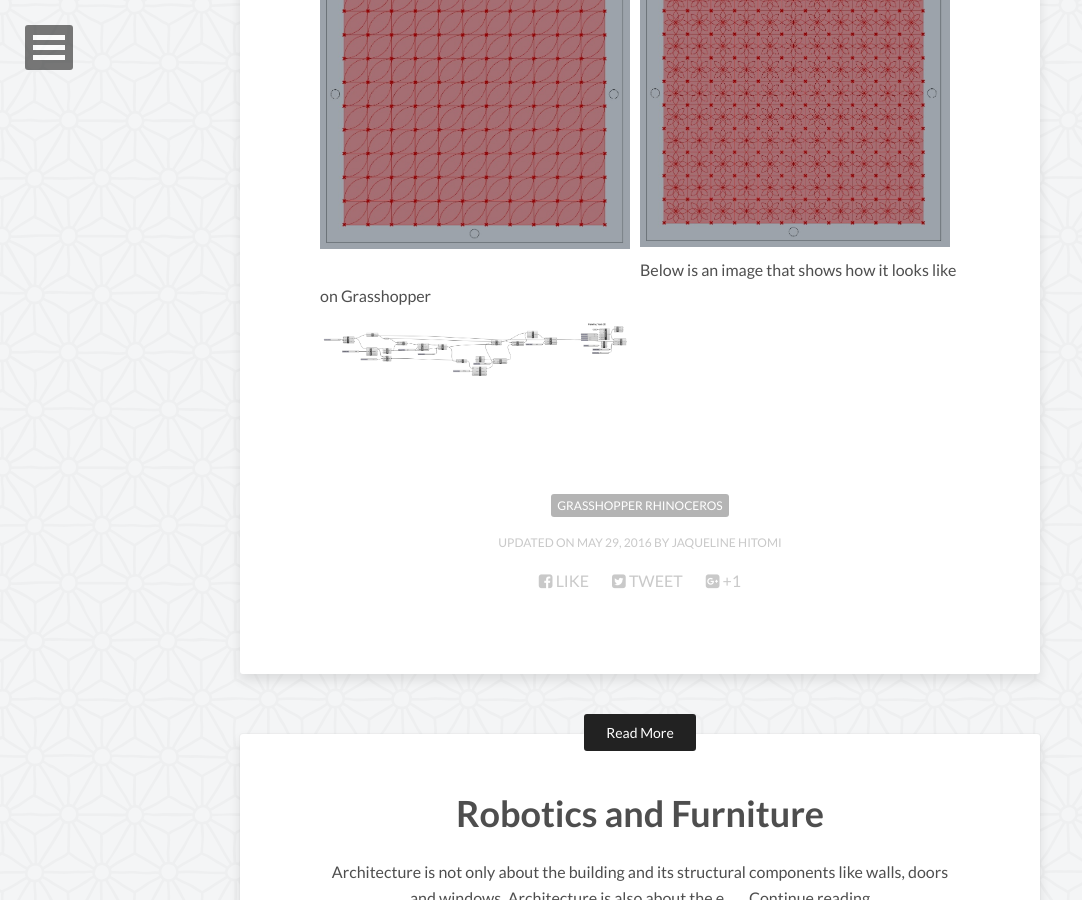
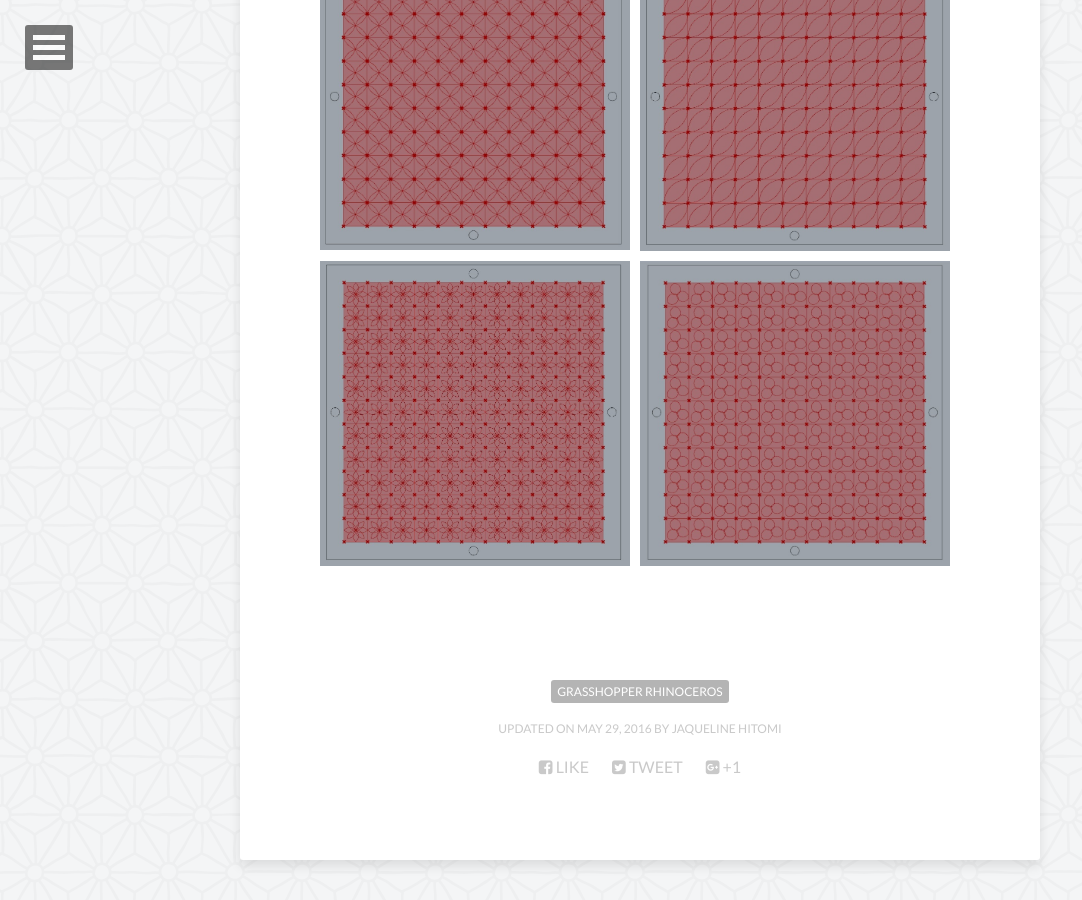
Before and after one commit to jfunatsu/jfunatsu.github.io, a Jekyll site: the page built from _posts/2016-06-06-grasshopper-box.md, in a window 1280 px wide and 900 px high, scrolled down 2480 px. Shown: the whole window, without its empty margins (0-1082 px from the left). Built offline with Jekyll 4.4.1, drawn with Linux system fonts in a browser that asks for light colours; nearby versions of some CDN libraries.

Commit message:
Update 2016-06-06-grasshopper-box.md

```diff
--- a/_posts/2016-06-06-grasshopper-box.md
+++ b/_posts/2016-06-06-grasshopper-box.md
@@ -37,15 +37,12 @@ Modifying the number plugged to the evaluate length and the polar array commands
 
 <figure class="half">
 	<img src="/images/Pattern1.jpg" alt="">
-	<img src="/images/pattern3.jpg" alt="">
+	<img src="/images/pattern2.jpg" alt="">
 
 <figure class="half">
+	<img src="/images/Pattern3.jpg" alt="">
 	<img src="/images/pattern4.jpg" alt="">
+
+<figure class="half">
 	<img src="/images/pattern5.jpg" alt="">
-
-
-Below is an image that shows how it looks like on Grasshopper
-
-<figure>
-<img src="/images/Grasshopper1.png" alt="">
-</Figure>
+	<img src="/images/pattern6.jpg" alt="">
```
